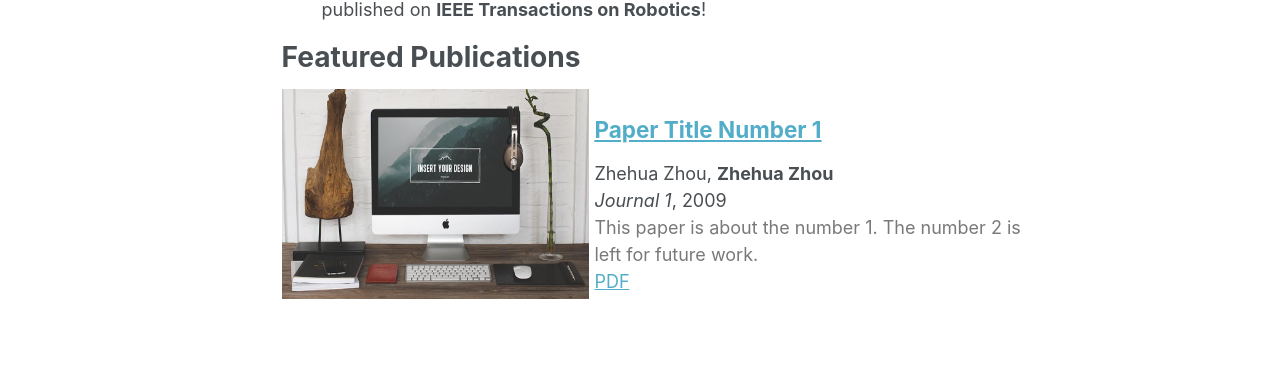
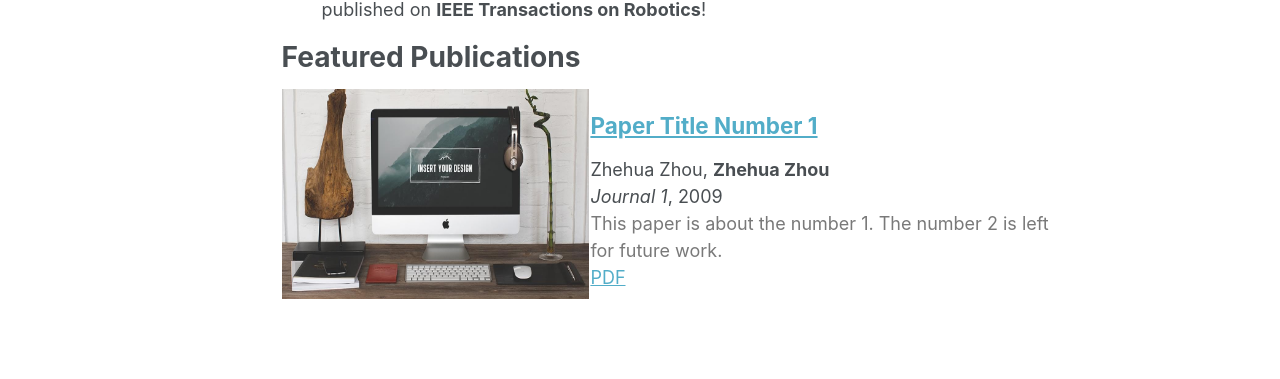
Before and after one commit to zhehuazhou/zhehuazhou.github.io, a Jekyll site: the page built from _pages/about.md, in a window 1280 px wide and 1400 px high, scrolled down 520 px. Shown: the part 703-1082 px from the top of the window. Built offline with Jekyll 4.4.1, drawn with Linux system fonts in a browser that asks for light colours; some web fonts are replaced.

Commit message:
initial update

```diff
--- a/_includes/archive-single_double.html
+++ b/_includes/archive-single_double.html
@@ -37,7 +37,7 @@
 
 .right {
   width: 60%;
-  padding: 5px;
+  padding: 1px;
   vertical-align: top;
   margin-top: 0px;
 }
```
